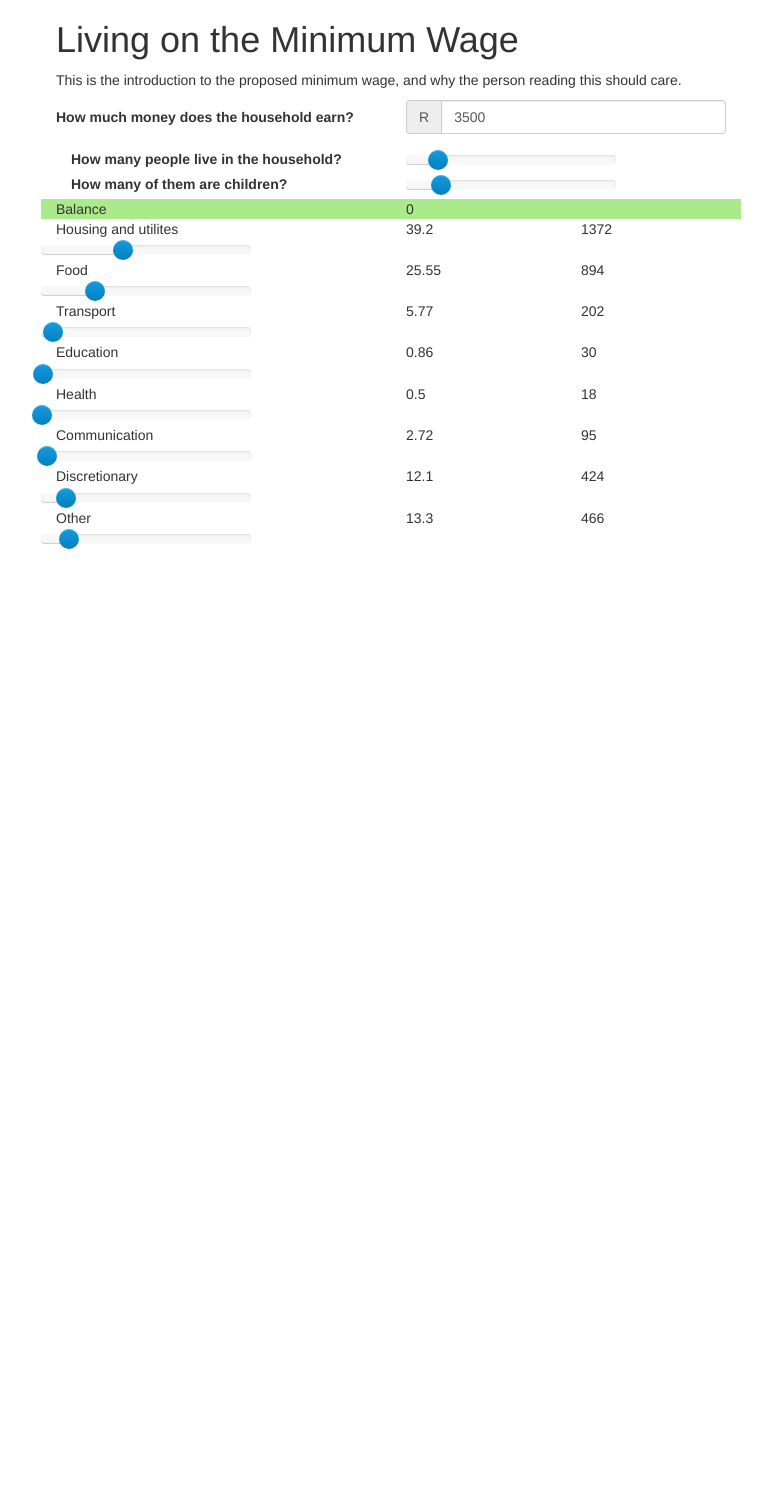
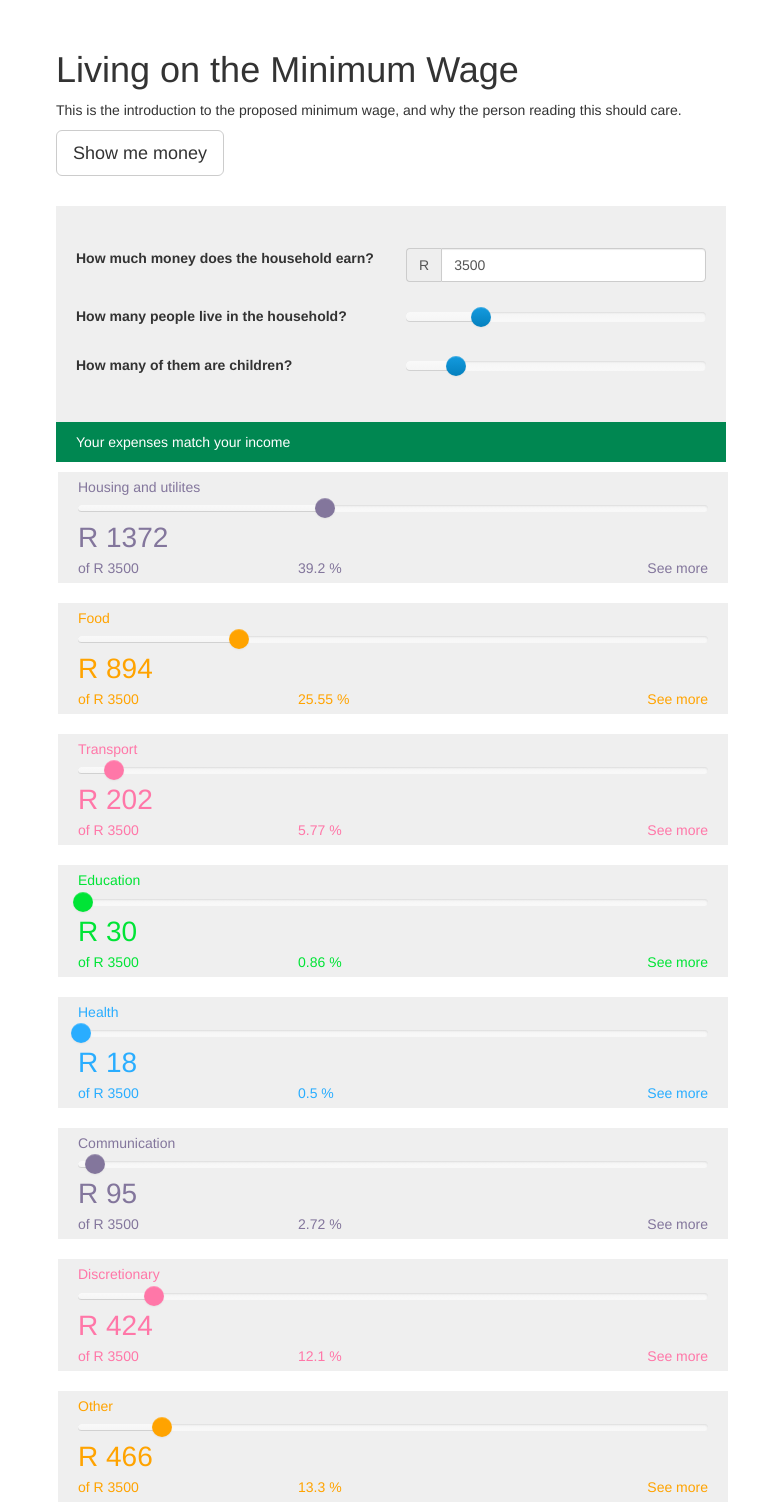
Before and after one commit to OpenUpSA/minimum-wage, a Jekyll site: the page built from index.html, in a window 1280 px wide. Shown: the whole page, without its empty margins (249-1021 px from the left). Built offline with Jekyll 4.4.1, drawn with Linux system fonts in a browser that asks for light colours; before the commit the page ends 900 px from its top, so only the background shows below that.

Commit message:
Basic styling

```diff
--- a/css/app.scss
+++ b/css/app.scss
@@ -8,10 +8,142 @@
     max-width: 700px;
 }
 
+#intro {
+  padding: 30px 0;
+}
+
+#money {
+  // display: none;
+}
+
+#balance {
+  color: #fff;
+  padding: 10px 20px;
+
+  .amount {
+    font-size: 2em;
+  }
+}
+
+
 .positive {
-  background-color: #aaea8a;
+  background-color: #008751;
 }
 
 .negative {
- background-color: #f45a58;
+ background-color: #C9302C;
 }
+
+#assumptions {
+  background-color: #efefef;
+  padding: 30px 20px;
+
+  .row {
+    padding: 12px 0;
+  }
+
+  .slider.slider-horizontal {
+    width: 100%;
+  }
+}
+
+.expense-block {
+  background-color: #efefef;
+  padding: 5px 20px;
+  margin: 10px 2px;
+
+  .name {
+  }
+
+ .slider.slider-horizontal {
+    width: 100%;
+
+    .slider-track {
+      height: 7px;
+      margin-top: -3px;
+    }
+  }
+
+
+
+  .amount {
+    font-size: 2em;
+  }
+
+  .more {
+    text-align: right;
+  }
+}
+
+#housing {
+  color: #83769C;
+
+  .slider-handle {
+    background-color: #83769C;
+    background-image: none;
+  }
+
+}
+
+#food {
+  color: #FFA300;
+
+  .slider-handle {
+    background-color: #FFA300;
+    background-image: none;
+  }
+}
+
+#transport {
+  color: #FF77A8;
+
+ .slider-handle {
+    background-color: #FF77A8;
+    background-image: none;
+  }
+}
+
+#education {
+  color:  #00E436;
+
+  .slider-handle {
+    background-color: #00E436;
+    background-image: none;
+  }
+}
+
+#health {
+  color: #29ADFF;
+
+  .slider-handle {
+    background-color: #29ADFF;
+    background-image: none;
+  }
+}
+
+#communication {
+  color: #83769C;
+
+  .slider-handle {
+    background-color: #83769C;
+    background-image: none;
+  }
+}
+
+#discretionary {
+  color: #FF77A8;
+
+  .slider-handle {
+    background-color: #FF77A8;
+    background-image: none;
+  }
+}
+
+#other {
+ color: #FFA300;
+
+ .slider-handle {
+    background-color: #FFA300;
+    background-image: none;
+  }
+}
--- a/index.html
+++ b/index.html
@@ -12,76 +12,67 @@ extra_css:
 <div id="content">
   <div class="container">
 
+    <div id="intro">
       <h1>Living on the Minimum Wage</h1>
       <p>This is the introduction to the proposed minimum wage, and why the person reading this should care.</p>
 
+      <button type="button" id="show-money" class="btn btn-default btn-lg">Show me money</button>
+    </div>
+
+    <div id="money">
+
+      <div id="assumptions">
         <div class="row">
-      <div class="col-sm-12">
-        <form class="form-horizontal">
-          <div class="form-group">
           <div class="col-sm-6">
             <label for="hh-income" class="control-label">How much money does the household earn?</label>
           </div>
           <div class="col-sm-6">
             <div class="input-group">
               <div class="input-group-addon">R</div>
-                <input class="form-control" id="hh-income" value="3500">
+              <input type="number" class="form-control" id="hh-income" value="3500">
             </div>
           </div>
+        </div>
+        <div class="row">
+          <div class="col-sm-6">
+            <label for="hh-members" class="control-label">How many people live in the household?</label>
+          </div>
+          <div class="col-sm-6">
+            <input id="hh-members" data-slider-id='hh-members-slider' type="text" data-slider-min="0" data-slider-max="12" data-slider-step="1" data-slider-value="3"/>
+          </div>
+        </div>
+        <div class="row">
+          <div class="col-sm-6">
+            <label for="hh-children" class="control-label">How many of them are children?</label>
+          </div>
+          <div class="col-sm-6">
+            <input id="hh-children" data-slider-id='hh-children-slider' type="text" data-slider-min="0" data-slider-max="12" data-slider-step="1" data-slider-value="2"/>
           </div>
         </div>
       </div>
 
+      <div id="balance">
         <div class="row">
-      <div class="col-sm-12">
-        <form class="form-horizontal">
-          <div class="form-group">
-          <div class="col-sm-6">
-            <label for="hh-members" class="control-label">How many people live in the household?</label>
-          </div>
-            <div class="col-sm-6">
-              <div class="input-group">
-                <input id="hh-members" data-slider-id='hh-members-slider' type="text" data-slider-min="0" data-slider-max="20" data-slider-step="1" data-slider-value="3"/>
-              </div>
-            </div>
-          </div>
+          <div class="col-xs-12 col-md-6 name"></div>
+          <div class="col-xs-12 col-md-6 amount"></div>
         </div>
       </div>
 
+      <div id="expenses">
+        {% for cat in site.data.expense %}
+        <div id= "{{ cat.id }}" class="expense-block col-xs-12">
+          <div class="name">{{ cat.name }}</div>
+          <input class='slider' id="{{ cat.id }}-slider" data-slider-id='{{ cat.id }}' type="text"/>
+          <div class="amount"></div>
           <div class="row">
-      <div class="col-sm-12">
-        <form class="form-horizontal">
-          <div class="form-group">
-            <label for="hh-children" class="col-sm-6 control-label">How many of them are children?</label>
-            <div class="col-sm-6">
-              <div class="input-group">
-                <input id="hh-children" data-slider-id='hh-children-slider' type="text" data-slider-min="0" data-slider-max="12" data-slider-step="1" data-slider-value="2"/>
-              </div>
-            </div>
-          </div>
-      </div>
-    </div>
-
-    <div id='balance' class="row">
-      <div class="col-xs-6 name">Balance</div>
-      <div class="col-xs-3 amount"></div>
-    </div>
-
-    <div id="expense-blocks">
-      {% for cat in site.data.expense %}
-      <div id= "{{ cat.id }}" class="row">
-        <div class="col-xs-6 name">{{ cat.name }}</div>
-        <div class="col-xs-3 perc">{{ cat.perc }}</div>
-        <div class="col-xs-3 amount"></div>
-        <div class="row">
-          <div class="col-xs-12">
-            <input class='slider' id="{{ cat.id }}-slider" data-slider-id='{{ cat.id }}' type="text" data-slider-min="0" data-slider-max="3500" data-slider-step="5"/>
-          </div>
+            <div class="col-xs-4 col-md-4 of-total"></div>
+            <div class="col-xs-4 col-md-4 perc"></div>
+            <div class="col-xs-4 col-md-4 more">See more</div>
           </div>
         </div>
         {% endfor %}
       </div>
-
+    </div>
   </div>
 </div>
 
--- a/js/app.js
+++ b/js/app.js
@@ -19,6 +19,10 @@ $(window).on('load', function() {
     var balance = 0;
     var expenses = {};
 
+    var surplusText = "You have extra money available";
+    var deficitText = "You're spending more than you have";
+    var balancedText = "Your expenses match your income";
+
     fillInitialExpenses();
     updateView();
 
@@ -32,11 +36,19 @@ $(window).on('load', function() {
       });
     }
 
+    function updateView() {
+      drawExpenses();
+      totalExpenses();
+      fillBalance();
+      drawSliders();
+    }
+
     function drawExpenses() {
-      $('#expense-blocks').children().each( function () {
+      $('#expenses').children().each( function () {
         var key = $(this).attr('id');
-        $(this).find('.amount').text(round(expenses[key].amount));
-        $(this).find('.perc').text(round(expenses[key].perc * 100, 2));
+        $(this).find('.amount').text("R " + round(expenses[key].amount));
+        $(this).find('.perc').text(round(expenses[key].amount / income * 100, 2) + " %");
+        $(this).find('.of-total').text("of R " + income);
       });
     }
 
@@ -50,7 +62,8 @@ $(window).on('load', function() {
 
     function fillBalance() {
       balance = income - round(total_exp);
-      $('#balance').find('.amount').text(balance);
+      $('#balance').find('.amount').text(balance === 0 ? "" : "R " + balance);
+      $('#balance').find('.name').text(balance === 0 ? balancedText : (balance < 0 ? deficitText : surplusText));
       $('#balance').removeClass("negative positive").addClass(balance < 0 ? 'negative' : 'positive');
     }
 
@@ -59,13 +72,6 @@ $(window).on('load', function() {
       expenses[key].amount = e.value;
       expenses[key].perc = e.value / income;
       updateView();
-    }
-
-    function updateView() {
-      drawExpenses();
-      totalExpenses();
-      fillBalance();
-      drawSliders();
     }
 
     function round(value, decimals) {
@@ -78,13 +84,6 @@ $(window).on('load', function() {
       income = $(this).val();
       updateView();
     });
-
-
-    var hhSliderNameIDs = {
-      members: '#hh-members',
-      children: '#hh-children'
-    };
-
 
     function drawSliders() {
       var expenseSliderNameIDs = {
@@ -115,6 +114,11 @@ $(window).on('load', function() {
       });
     }
 
+    var hhSliderNameIDs = {
+      members: '#hh-members',
+      children: '#hh-children'
+    };
+
     var membersSlider = $('#hh-members').slider({
       formatter: function(value) {
         return value;
@@ -127,6 +131,10 @@ $(window).on('load', function() {
       }
     });
 
+    $('#show-money').on('click', function() {
+      $('#money').css('display', 'block');
+    });
+
   });
 
 })(jQuery)
--- a/sass/app.scss
+++ /dev/null
@@ -1,6 +0,0 @@
-@import "../bower_components/bootstrap-sass/assets/stylesheets/_bootstrap.scss";
-
-// For testing, as the embed will be 700px wide
-.container {
-    max-width: 700px;
-}
```
Lines whose indentation alone changed are shown as unchanged.
